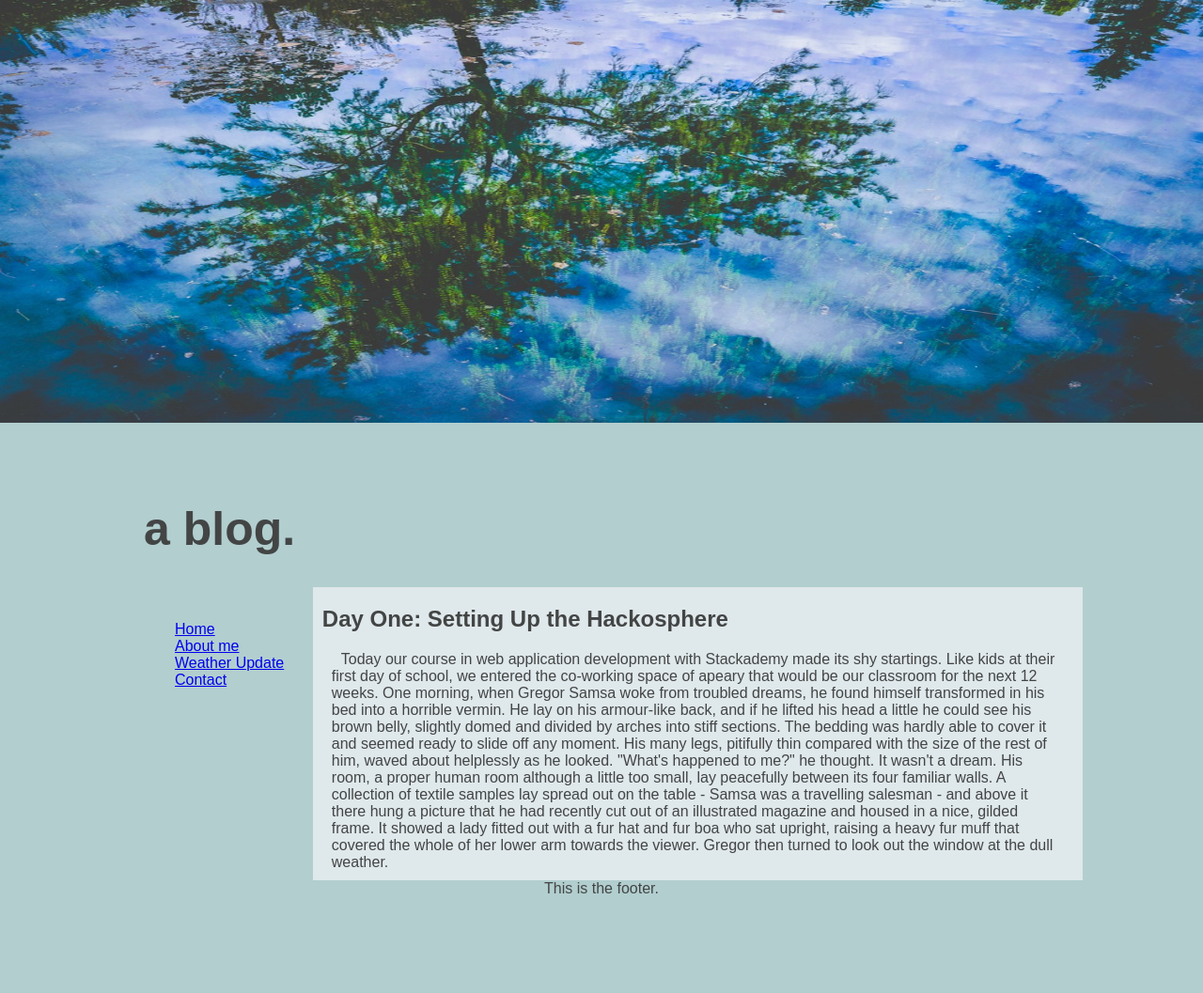
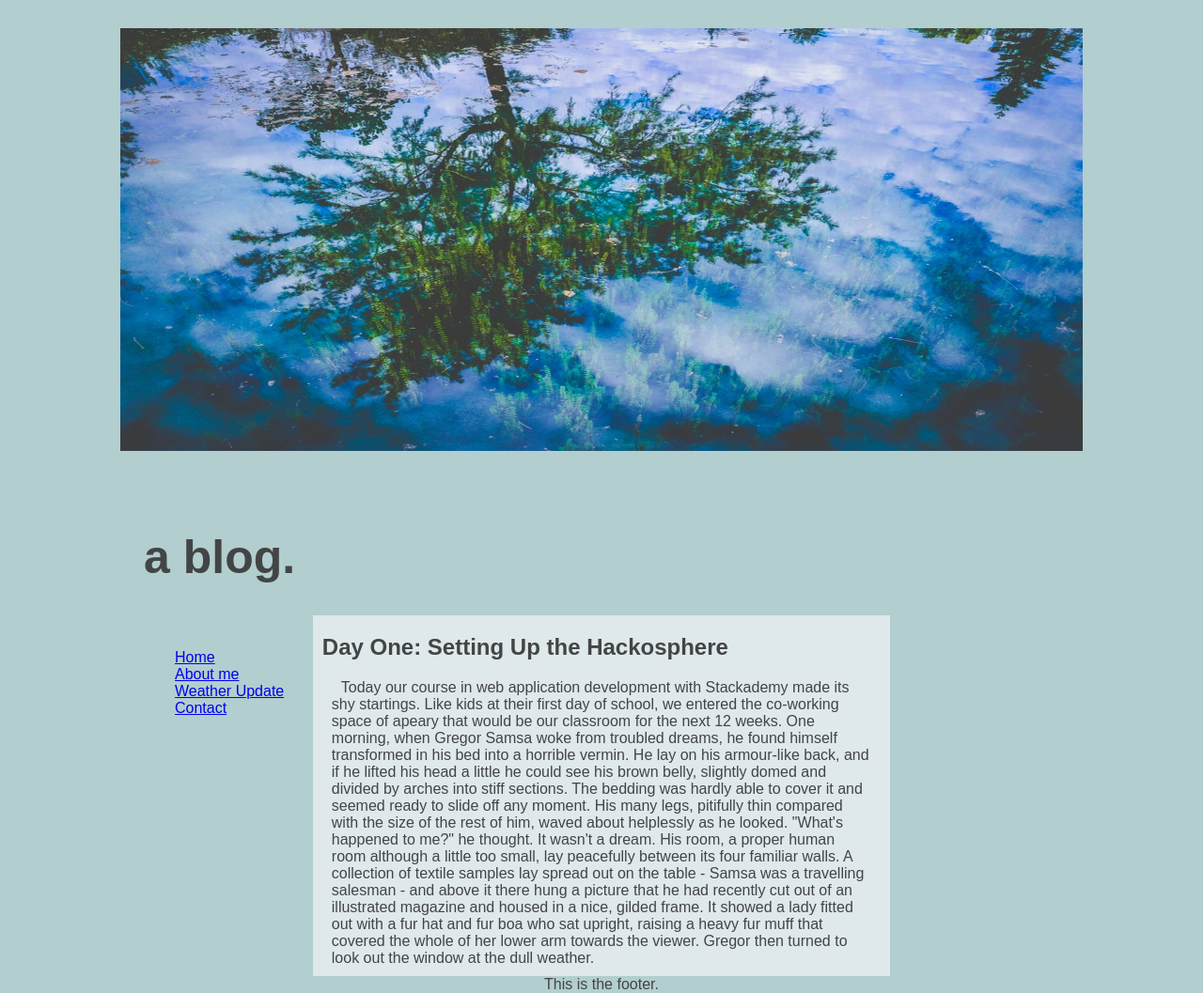
Before and after one commit to AnaYs/Blog, a plain HTML site: page index.html in a window 1280 px wide. Shown: the whole page at 94% size. Before the commit the page ends 955 px from the top, so only its background shows below. Drawn offline with Linux system fonts and the light colour scheme.

Commit message:
Add margins to header and wrap

```diff
--- a/css/main.css
+++ b/css/main.css
@@ -12,10 +12,12 @@ header {
 }
 
 #slider {
-  width: 100%;
+  width: 80%;
   min-width: 300px;
   height: 450px;
   display: block;
+  margin: 0 auto;
+  margin-top: 30px;
 }
 
 .wrap {
@@ -27,7 +29,7 @@ header {
 
 .content {
   text-align:block;
-  width: 80%;
+  width: 60%;
   float: left;
   background:#DFE8EB;
   text-indent: 10px;
```
